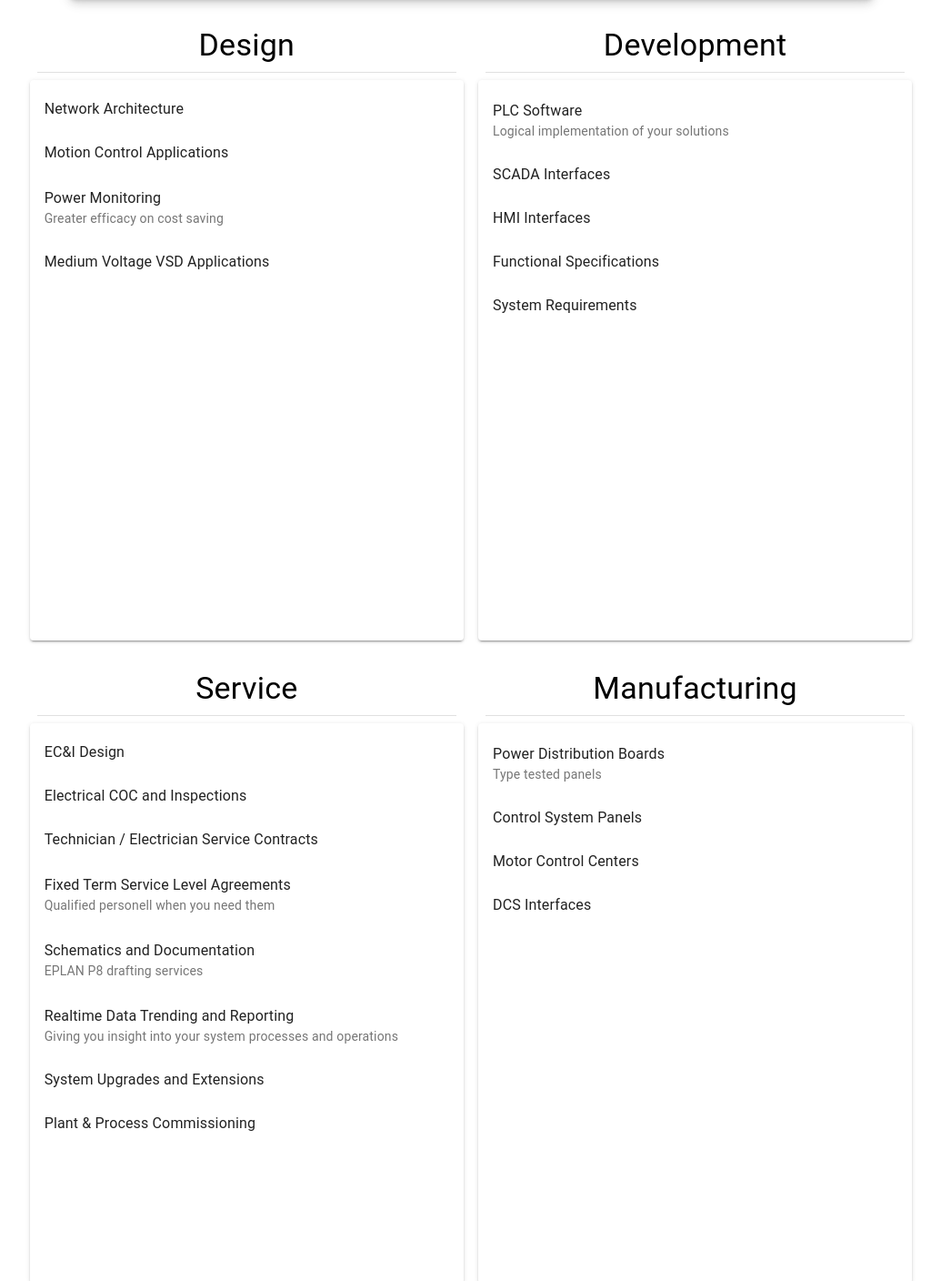
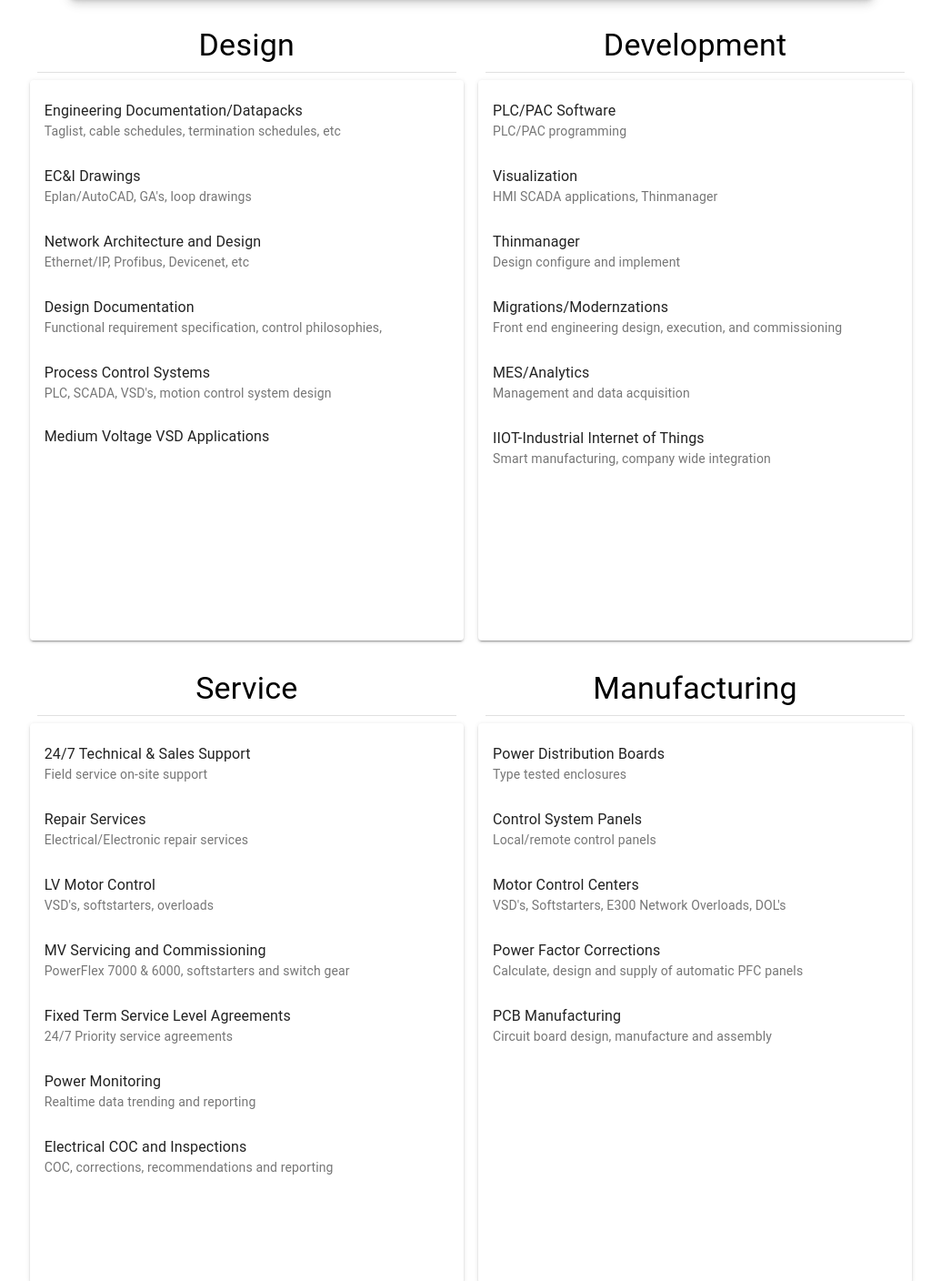
Before and after one commit to Satch09/mm-gatsby-site, a Gatsby site: page /services in a window 1280 px wide. Shown: the part 933-2341 px from the top of the page at 91% size, without its empty margins (122-1157 px from the left). Built offline with nearby package versions, Linux system fonts and the light colour scheme; Gatsby itself is replaced by a stand-in of ours.

Commit message:
content changes from Toufieq

```diff
--- a/src/components/ContactOperatingHours.jsx
+++ b/src/components/ContactOperatingHours.jsx
@@ -56,13 +56,11 @@
   return (
     <>
       <ContainerGrid>
-        <Grid item xs={12} display="flex" justify="center" sm={3}>
-          <Paper>
-            <Box paddingY={1} m={1}>
-              <EmailSignUp />
-            </Box>
-          </Paper>
-        </Grid>
+        <Paper>
+          <Box paddingY={1} m={1}>
+            <EmailSignUp />
+          </Box>
+        </Paper>
         <Divider orientation="vertical" flexItem />
         <SpacedGrid>
           <Box p={1}>
--- a/src/data/services.json
+++ b/src/data/services.json
@@ -14,14 +14,24 @@
       "heading": "Design",
       "items": [
         {
-          "title": "Network Architecture"
+          "title": "Engineering Documentation/Datapacks",
+          "detail": "Taglist, cable schedules, termination schedules, etc"
         },
         {
-          "title": "Motion Control Applications"
+          "title": "EC&I Drawings",
+          "detail": "Eplan/AutoCAD, GA's, loop drawings"
         },
         {
-          "title": "Power Monitoring",
-          "detail": "Greater efficacy on cost saving"
+          "title": "Network Architecture and Design",
+          "detail": "Ethernet/IP, Profibus, Devicenet, etc"
+        },
+        {
+          "title": "Design Documentation",
+          "detail": "Functional requirement specification, control philosophies, "
+        },
+        {
+          "title": "Process Control Systems",
+          "detail": "PLC, SCADA, VSD's, motion control system design"
         },
         {
           "title": "Medium Voltage VSD Applications"
@@ -32,20 +42,28 @@
       "heading": "Development",
       "items": [
         {
-          "title": "PLC Software",
-          "detail": "Logical implementation of your solutions"
+          "title": "PLC/PAC Software ",
+          "detail": "PLC/PAC programming"
         },
         {
-          "title": "SCADA Interfaces"
+          "title": "Visualization",
+          "detail": "HMI SCADA applications, Thinmanager"
         },
         {
-          "title": "HMI Interfaces"
+          "title": "Thinmanager",
+          "detail": "Design configure and implement"
         },
         {
-          "title": "Functional Specifications"
+          "title": "Migrations/Modernzations",
+          "detail": "Front end engineering design, execution, and commissioning"
         },
         {
-          "title": "System Requirements"
+          "title": "MES/Analytics",
+          "detail": "Management and data acquisition"
+        },
+        {
+          "title": "IIOT-Industrial Internet of Things",
+          "detail": "Smart manufacturing, company wide integration"
         }
       ]
     },
@@ -53,31 +71,32 @@
       "heading": "Service",
       "items": [
         {
-          "title": "EC&I Design"
+          "title": "24/7 Technical & Sales Support",
+          "detail": "Field service on-site support"
         },
         {
-          "title": "Electrical COC and Inspections"
+          "title": "Repair Services",
+          "detail": "Electrical/Electronic repair services"
         },
         {
-          "title": "Technician / Electrician Service Contracts"
+          "title": "LV Motor Control",
+          "detail": "VSD's, softstarters, overloads "
+        },
+        {
+          "title": "MV Servicing and Commissioning",
+          "detail": "PowerFlex 7000 & 6000, softstarters and switch gear"
         },
         {
           "title": "Fixed Term Service Level Agreements",
-          "detail": "Qualified personell when you need them"
+          "detail": "24/7 Priority service agreements"
         },
         {
-          "title": "Schematics and Documentation",
-          "detail": "EPLAN P8 drafting services"
+          "title": "Power Monitoring",
+          "detail": "Realtime data trending and reporting"
         },
         {
-          "title": "Realtime Data Trending and Reporting",
-          "detail": "Giving you insight into your system processes and operations"
-        },
-        {
-          "title": "System Upgrades and Extensions"
-        },
-        {
-          "title": "Plant & Process Commissioning"
+          "title": "Electrical COC and Inspections",
+          "detail": "COC, corrections, recommendations and reporting"
         }
       ]
     },
@@ -86,16 +105,23 @@
       "items": [
         {
           "title": "Power Distribution Boards",
-          "detail": "Type tested panels"
+          "detail": "Type tested enclosures"
         },
         {
-          "title": "Control System Panels"
+          "title": "Control System Panels",
+          "detail": "Local/remote control panels "
         },
         {
-          "title": "Motor Control Centers"
+          "title": "Motor Control Centers",
+          "detail": "VSD's, Softstarters, E300 Network Overloads, DOL's"
         },
         {
-          "title": "DCS Interfaces"
+          "title": "Power Factor Corrections",
+          "detail": "Calculate, design and supply of automatic PFC panels"
+        },
+        {
+          "title": "PCB Manufacturing",
+          "detail": "Circuit board design, manufacture and assembly"
         }
       ]
     }
```
Also changed, not shown: src/data/training.json (+45 -12 lines).
